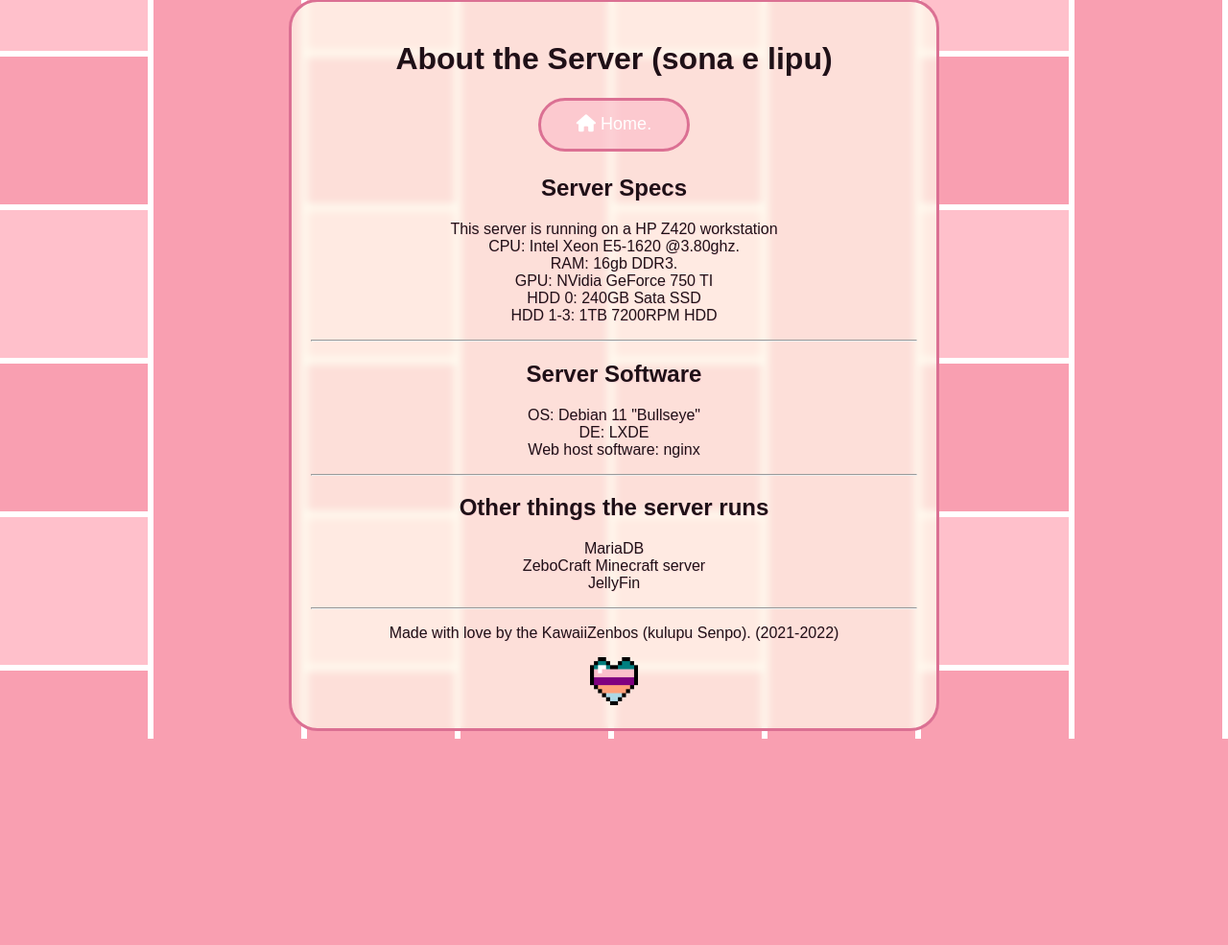
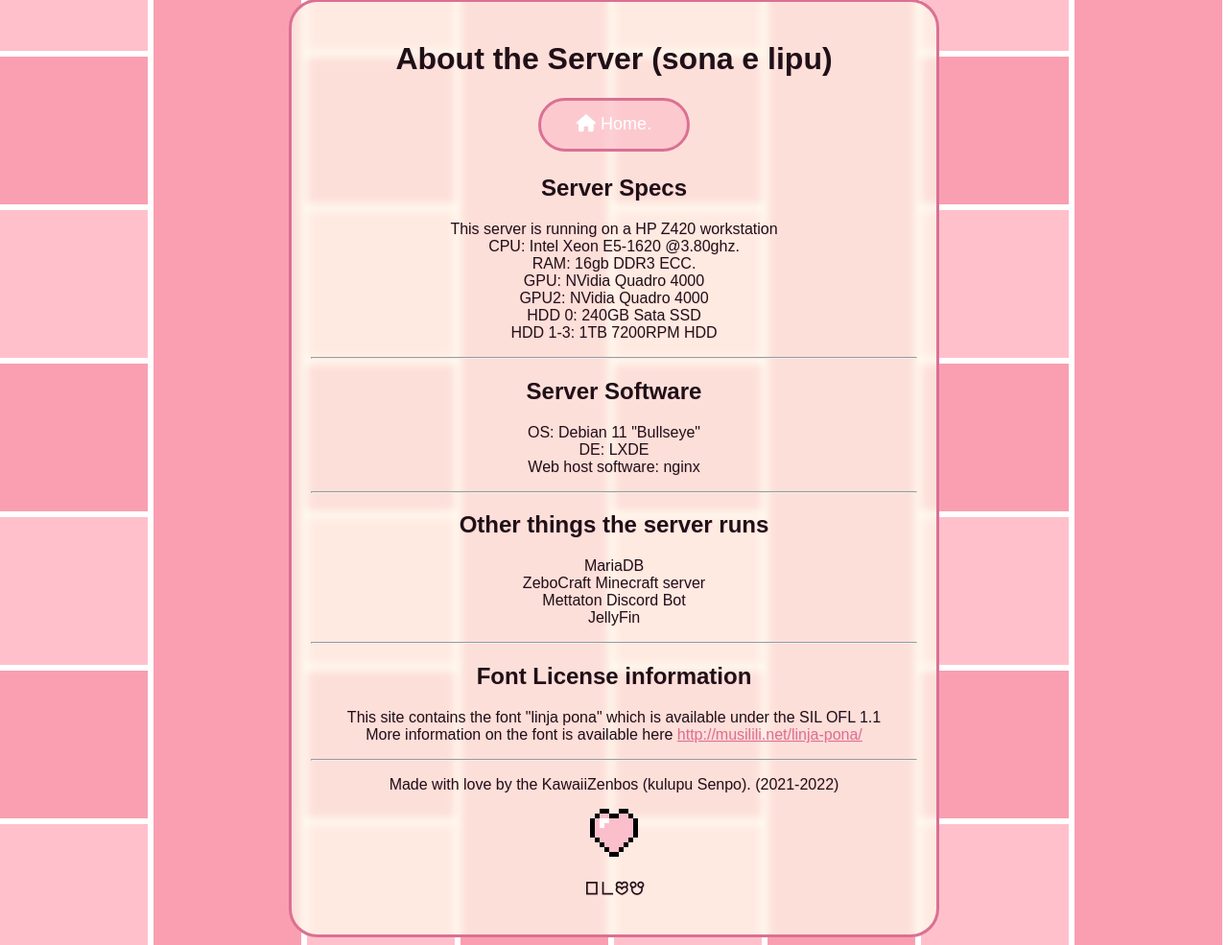
Before and after one commit to kawaiizenbo/site, a PHP site: page /about-server/ in a window 1280 px wide. Shown: the part 101-1086 px from the top of the page at 96% size. Before the commit the page ends 871 px from the top, so only its background shows below. Run offline with PHP 8.4, Linux system fonts and the light colour scheme.

Commit message:
rftgdrt dfghdfgh

```diff
--- a/about-server/index.html
+++ b/about-server/index.html
@@ -19,10 +19,11 @@
             <p>
                 This server is running on a HP Z420 workstation<br>
                 CPU: Intel Xeon E5-1620 @3.80ghz.<br>
-                RAM: 16gb DDR3.<br>
-                GPU: NVidia GeForce 750 TI<br>
+                RAM: 16gb DDR3 ECC.<br>
+                GPU: NVidia Quadro 4000<br>
+                GPU2: NVidia Quadro 4000<br>
                 HDD 0: 240GB Sata SSD<br>
-                HDD 1-3: 1TB 7200RPM HDD
+                HDD 1-3: 1TB 7200RPM HDD<br>
             </p>
             <hr>
 
@@ -38,12 +39,21 @@
             <p>
                 MariaDB<br>
                 ZeboCraft Minecraft server<br>
+                Mettaton Discord Bot<br>
                 JellyFin<br>
+            </p>
+            <hr>
+
+            <h2 id="font-info">Font License information</h2>
+            <p>
+                This site contains the font "linja pona" which is available under the SIL OFL 1.1<br>
+                More information on the font is available here <a href="http://musilili.net/linja-pona/">http://musilili.net/linja-pona/</a><br>
             </p>
             <hr>
 
             <p>Made with love by the KawaiiZenbos (kulupu Senpo). (2021-2022)</p>
             <img src="../assets/kzHeart.png" alt="kawaiizenbo heart" width="50" height="50">
+            <h3 class="sitelen-pona">lipu pi olin musi</h3>
         </div>
     </body>
 </html>
--- a/assets/style.css
+++ b/assets/style.css
@@ -1,3 +1,11 @@
+@font-face
+{
+    font-family: linja-pona;
+    src: url('linja-pona-4.9.otf');
+    font-weight: normal;
+    font-style: normal;
+}
+
 body
 {
     font-family: sans-serif;
@@ -48,6 +56,13 @@
 {
     margin-left: auto;
     margin-right: auto;
+}
+
+.sitelen-pona
+{
+    font-family: linja-pona;
+    font-feature-settings: "liga" 1, "clig" 1, "calt" 1, "kern" 1, "mark" 1;
+    text-rendering: optimizeLegibility;
 }
 
 .button-link
--- a/gallery/index.html
+++ b/gallery/index.html
@@ -318,6 +318,7 @@
         <p>Made with love by the KawaiiZenbos (kulupu Senpo). (2021-2022)</p>
         <p>Images in the lower sections belong to JamesnLollify and selfisht.</p>
         <img src="../assets/kzHeart.png" alt="kawaiizenbo heart" width="50" height="50">
+        <h3 class="sitelen-pona">lipu pi olin musi</h3>
     </div>
 </body>
 
--- a/index.html
+++ b/index.html
@@ -46,6 +46,7 @@
             <hr>
             <p>Made with love by the KawaiiZenbos (kulupu Senpo). (2021-2022)</p>
             <img src="assets/kzHeart.png" alt="kawaiizenbo heart" width="50" height="50">
+            <h3 class="sitelen-pona">lipu pi olin musi</h3>
         </div>
     </body>
 </html>
--- a/pink/index.html
+++ b/pink/index.html
@@ -111,6 +111,7 @@
 
         <p>Made with love by the KawaiiZenbos (kulupu Senpo). (2021-2022)</p>
         <img src="../assets/kzHeart.png" alt="kawaiizenbo heart" width="50" height="50">
+        <h3 class="sitelen-pona">lipu pi olin musi</h3>
     </div>
 </body>
 
--- a/projects/index.html
+++ b/projects/index.html
@@ -79,6 +79,7 @@
 
             <p>Made with love by the KawaiiZenbos (kulupu Senpo). 2021-2022.</p>
             <img src="../assets/kzHeart.png" alt="kawaiizenbo heart" width="50" height="50">
+            <h3 class="sitelen-pona">lipu pi olin musi</h3>
         </div>
     </body>
 </html>
```
Also changed, not shown: about-zebos/index.html (+5 -8 lines), assets/Super_Mario_Bros.png (deleted), assets/bagtlestar.jpg (deleted), assets/kzHeart.png, assets/linja-pona-4.9.otf (added), assets/mini_flags/demi.png (added).
